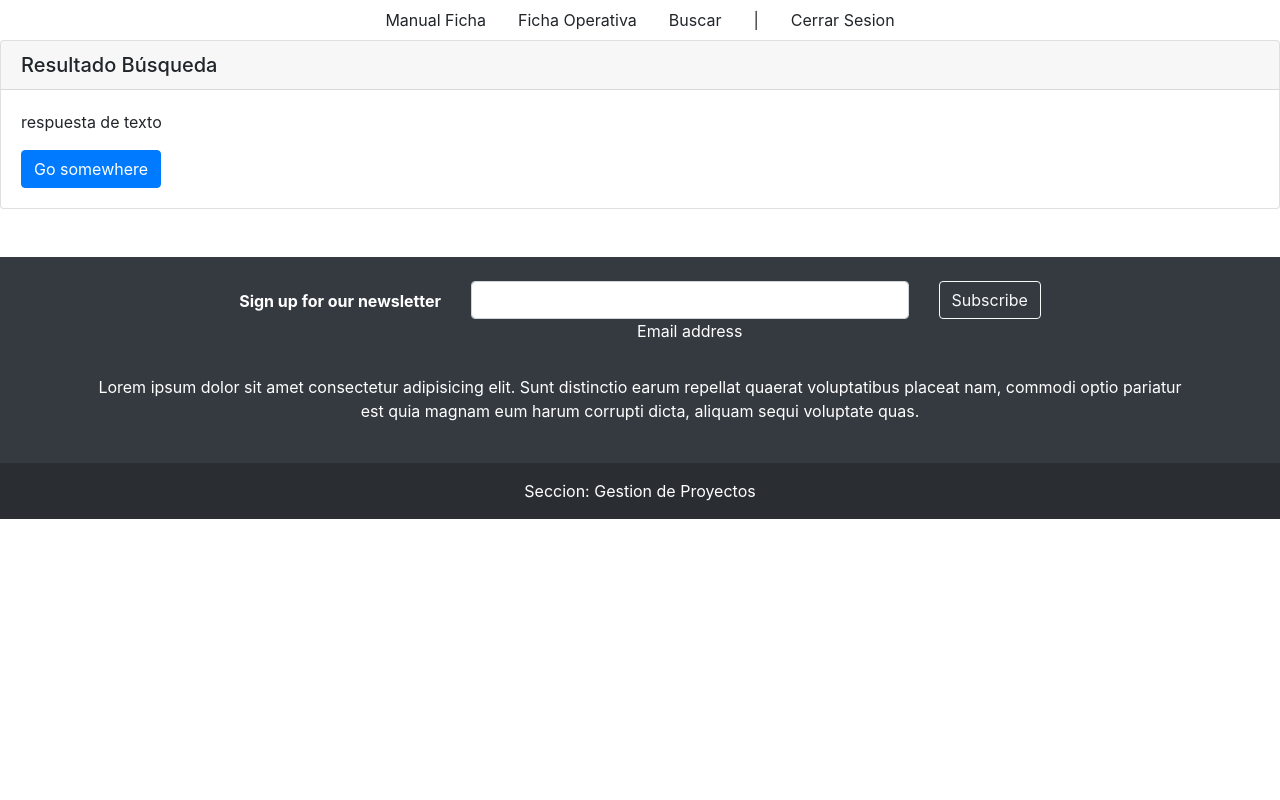
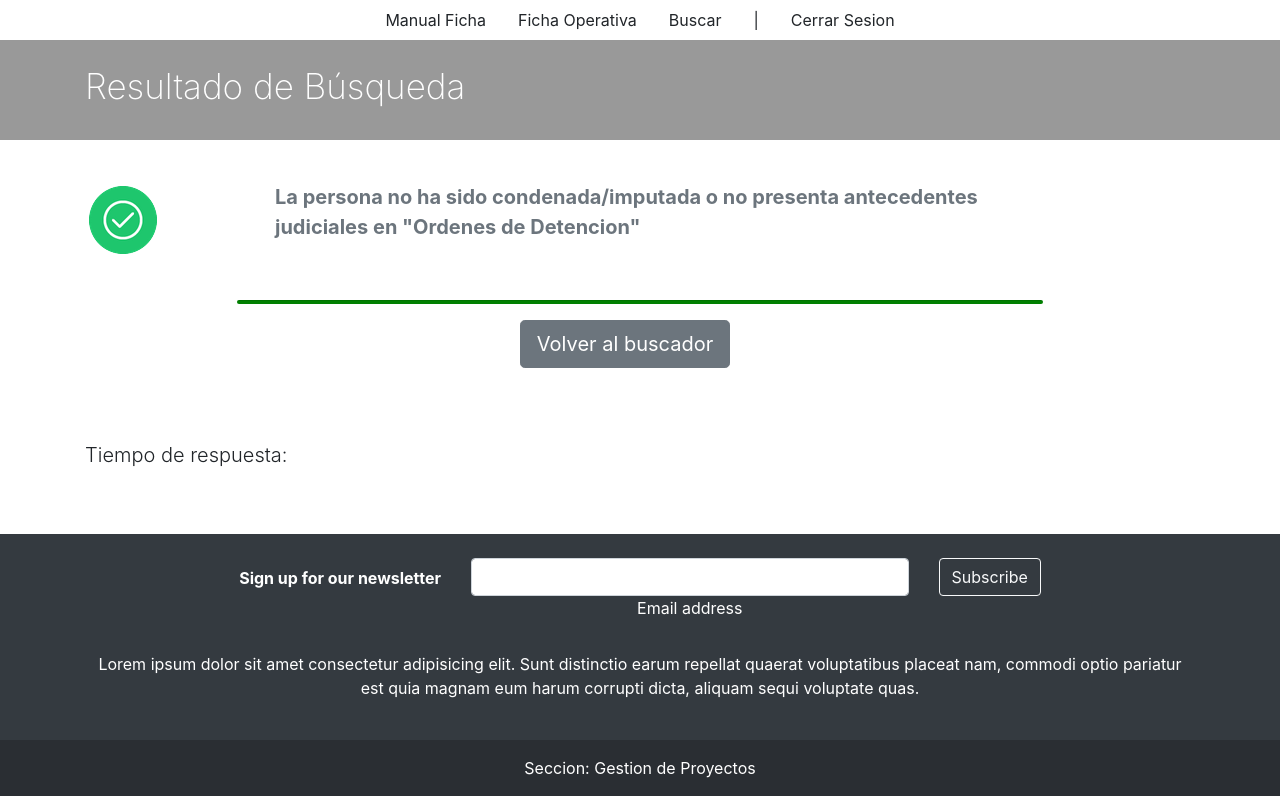
Before and after one commit to Francisco-pizarro/ordenes_detencion, a Django app: page /resultadok/ in a window 1280 px wide. Run offline with Django 4.2, Linux system fonts and the light colour scheme; some libraries are stand-ins or nearby versions.

Commit message:
modificacion template resultaok

```diff
--- a/Ordenesdetencion/static/css/estilos.css
+++ b/Ordenesdetencion/static/css/estilos.css
@@ -15,6 +15,13 @@
     background: red;
     border-radius: 2px;
 
+}
+
+.respuesta-ok{
+    height: 3px;
+    width:63%;
+    background: green;
+    border-radius: 2px;
 }
 
 .punto-rojo{
@@ -60,3 +67,8 @@
 .nombre-columna{
     font-size: 20px;
 }
+
+.contenedor-msg{
+    background: #FFF;
+    padding: 10px;
+}
--- a/Ordenesdetencion/templates/resultadok.html
+++ b/Ordenesdetencion/templates/resultadok.html
@@ -9,14 +9,41 @@
 {% block contenido %}
 
 
-<div class="card">
-  <h5 class="card-header">Resultado Búsqueda</h5>
-  <div class="card-body">
-
-    <p>respuesta de texto</p>
-    <a href="/" class="btn btn-primary">Go somewhere</a>
+<div class="jumbotron jumbotron-fluid fondo-jumbotron">
+  <div class="container">
+    <h3 class="display-4 title-busqueda">Resultado de Búsqueda</h3>
   </div>
 </div>
 
+<div class="jumbotron contenedor-msg">
+  <div class="container">
+    <div class="row">
+      <div class="col-2">
+        <img class="img-alerta-verde" src="{% static 'img/btn-verde.png' %}">
+      </div>
+      <div class="col-8">
+        <p class="lead font-weight-bold text-lg-left text-secondary">La persona no ha sido condenada/imputada o no presenta antecedentes judiciales en "Ordenes de Detencion"</p>
+      </div>
+    </div>
+  </div>
+</div>
+<hr class="respuesta-ok pt-0">
+<div class="container-fluid h-100">
+  <div class="row w-100 align-items-center">
+    <div class="col text-center">
+      <button class="btn btn-secondary btn-lg"> Volver al buscador </button>
+    </div>
+  </div>
+</div>
+<br>
+<div class="container mt-5">
+  <div class="row">
+    <div class="col-3 mr-5">
+      <p class="lead">Tiempo de respuesta: </p>
+    </div>
+    <div class="col-9">
+    </div>
+  </div>
+</div>
 
 {% endblock %}
```
Also changed, not shown: Ordenesdetencion/static/img/btn-verde.png (added), db.sqlite3.
